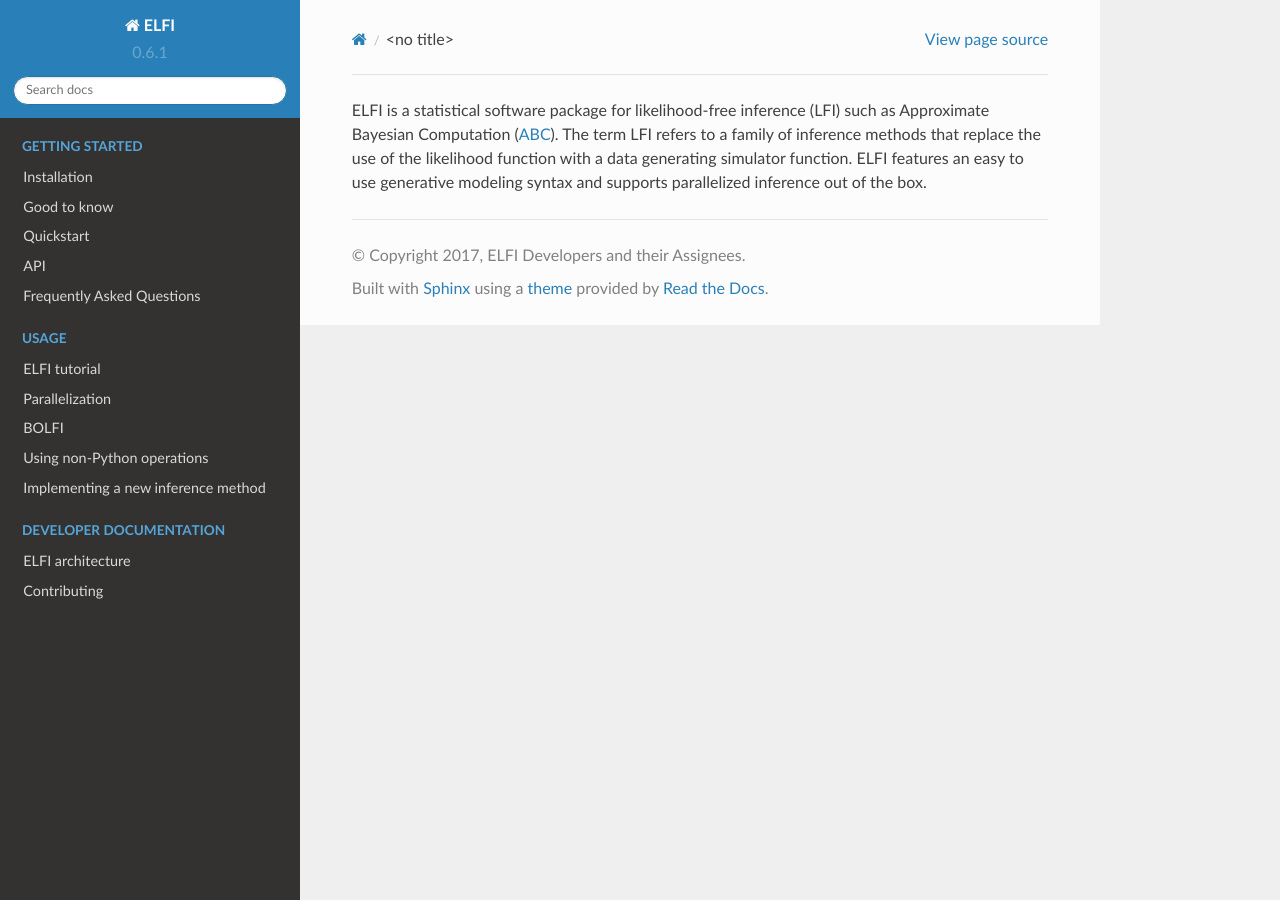
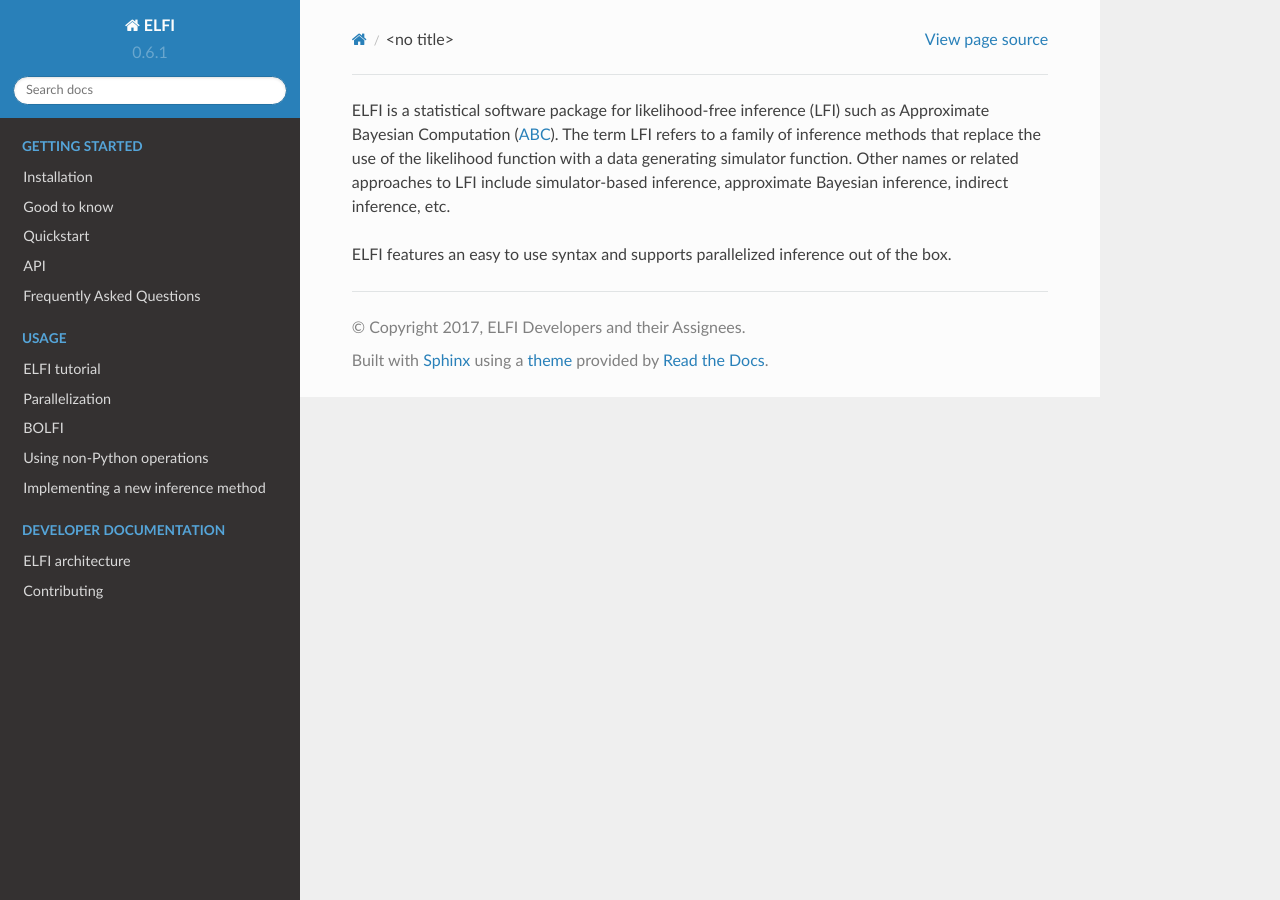
Before and after one commit to elfi-dev/elfi, a Sphinx documentation site: the page built from docs/description.rst, in a window 1280 px wide. Built offline with Sphinx 7.4.7 and the Read the Docs theme 2.0.0, drawn with Linux system fonts in a browser that asks for light colours.

Commit message:
Update docs

```diff
--- a/docs/description.rst
+++ b/docs/description.rst
@@ -1,7 +1,9 @@
 ELFI is a statistical software package for likelihood-free inference (LFI) such as
 Approximate Bayesian Computation (ABC_). The term LFI refers to a family of inference
 methods that replace the use of the likelihood function with a data generating simulator
-function. ELFI features an easy to use generative modeling syntax and supports
-parallelized inference out of the box.
+function. Other names or related approaches to LFI include simulator-based inference,
+approximate Bayesian inference, indirect inference, etc.
+
+ELFI features an easy to use syntax and supports parallelized inference out of the box.
 
 .. _ABC: https://en.wikipedia.org/wiki/Approximate_Bayesian_computation
--- a/docs/installation.rst
+++ b/docs/installation.rst
@@ -52,6 +52,7 @@ Resolving these may sometimes go wrong:
 * If you receive an error about `yaml.load`, install ``pyyaml``.
 * On OS X with Anaconda virtual environment say `conda install python.app` and then use `pythonw` instead of `python`.
 * Note that ELFI requires Python 3.5 or greater
+* In some environments ``pip`` refers to Python 2.x, and you have to use ``pip3`` to use the Python 3.x version
 
 Developer installation from sources
 -----------------------------------
```
Also changed, not shown: other parts of docs/installation.rst (+1 -1 lines).
